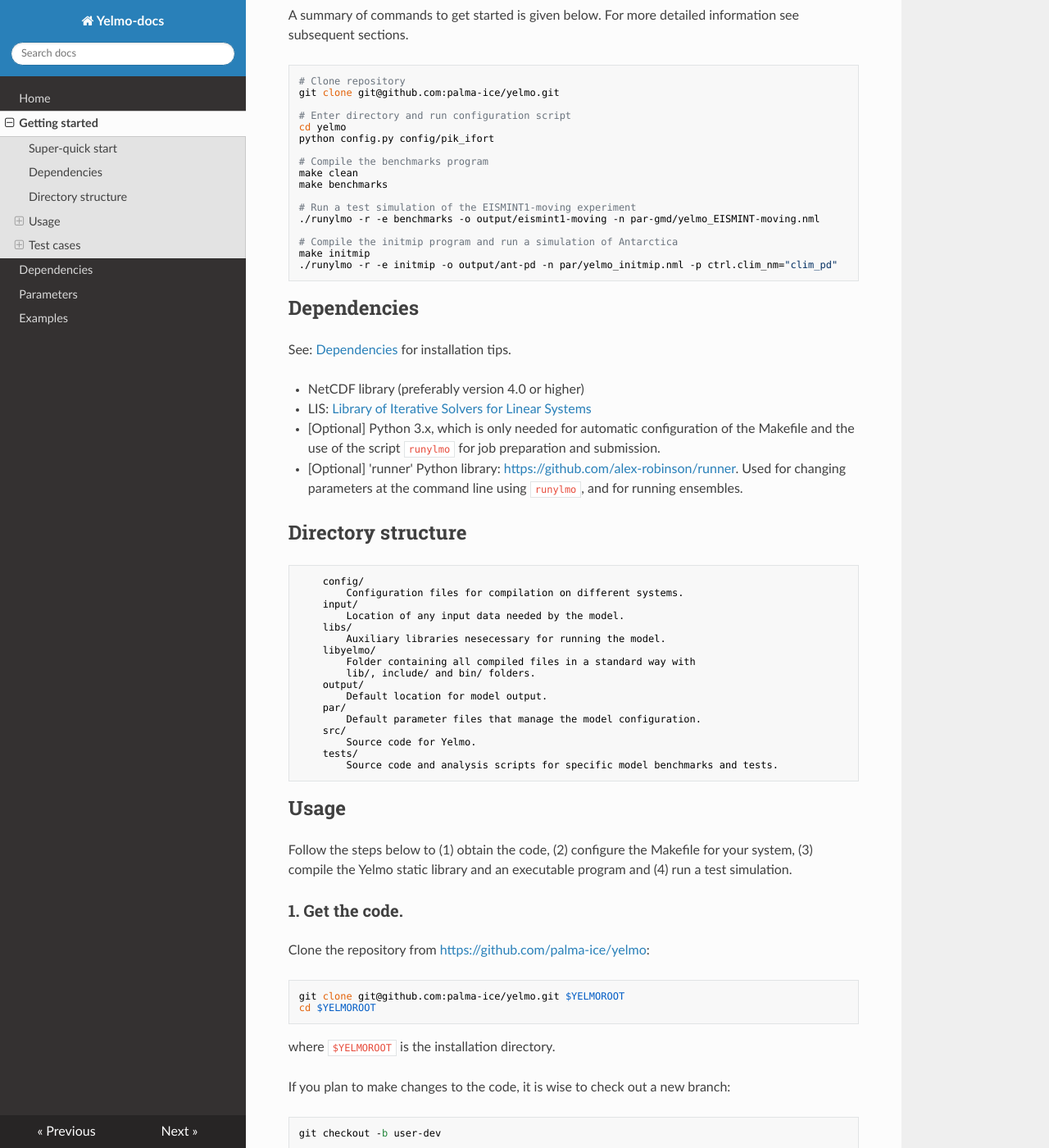
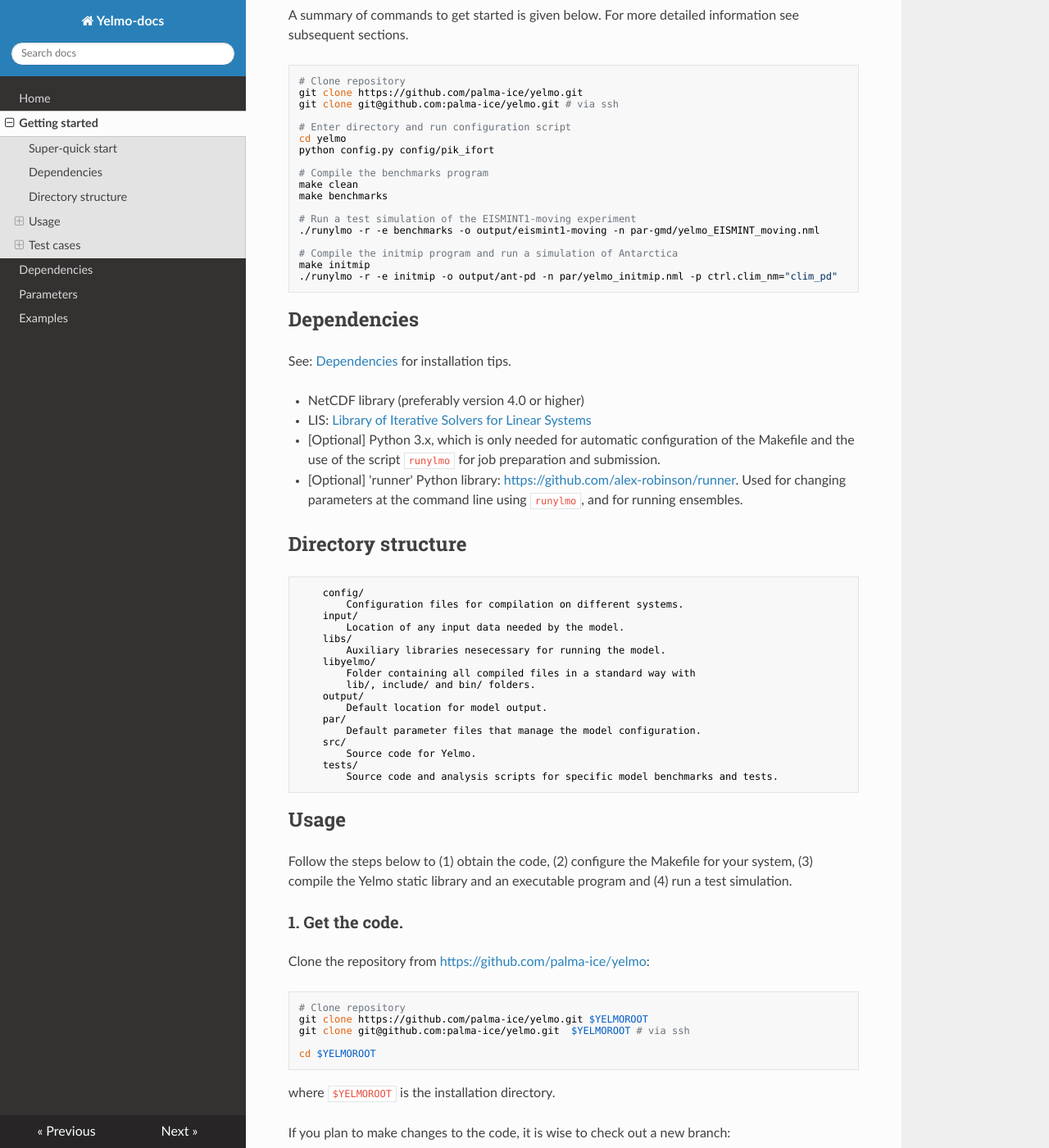
Before and after one commit to palma-ice/yelmo-docs, an MkDocs documentation site: the page built from docs/getting-started.md, in a window 1280 px wide and 1400 px high, scrolled down 257 px. Shown: the whole window at 82% size. Built offline with MkDocs 1.6.1, drawn with Linux system fonts in a browser that asks for light colours; nearby versions of some CDN libraries.

Commit message:
Updated docs.

````diff
--- a/docs/getting-started.md
+++ b/docs/getting-started.md
@@ -8,7 +8,8 @@
 
 ```
 # Clone repository
-git clone git@github.com:palma-ice/yelmo.git
+git clone https://github.com/palma-ice/yelmo.git
+git clone git@github.com:palma-ice/yelmo.git # via ssh
 
 # Enter directory and run configuration script
 cd yelmo
@@ -19,7 +20,7 @@
 make benchmarks
 
 # Run a test simulation of the EISMINT1-moving experiment
-./runylmo -r -e benchmarks -o output/eismint1-moving -n par-gmd/yelmo_EISMINT-moving.nml
+./runylmo -r -e benchmarks -o output/eismint1-moving -n par-gmd/yelmo_EISMINT_moving.nml
 
 # Compile the initmip program and run a simulation of Antarctica
 make initmip
@@ -67,7 +68,10 @@
 Clone the repository from [https://github.com/palma-ice/yelmo](https://github.com/palma-ice/yelmo):
 
 ```
-git clone git@github.com:palma-ice/yelmo.git $YELMOROOT
+# Clone repository
+git clone https://github.com/palma-ice/yelmo.git $YELMOROOT
+git clone git@github.com:palma-ice/yelmo.git  $YELMOROOT # via ssh
+
 cd $YELMOROOT
 ```
 
````
